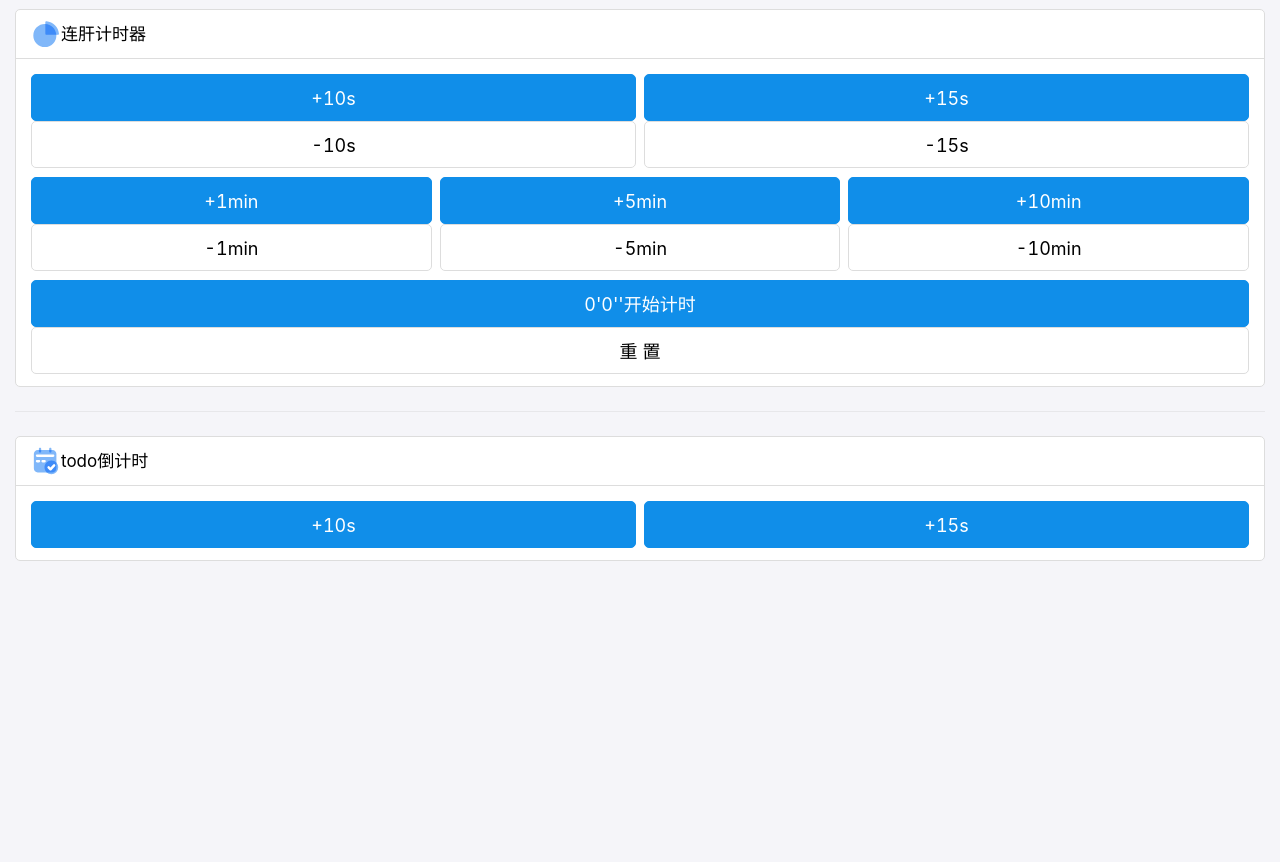
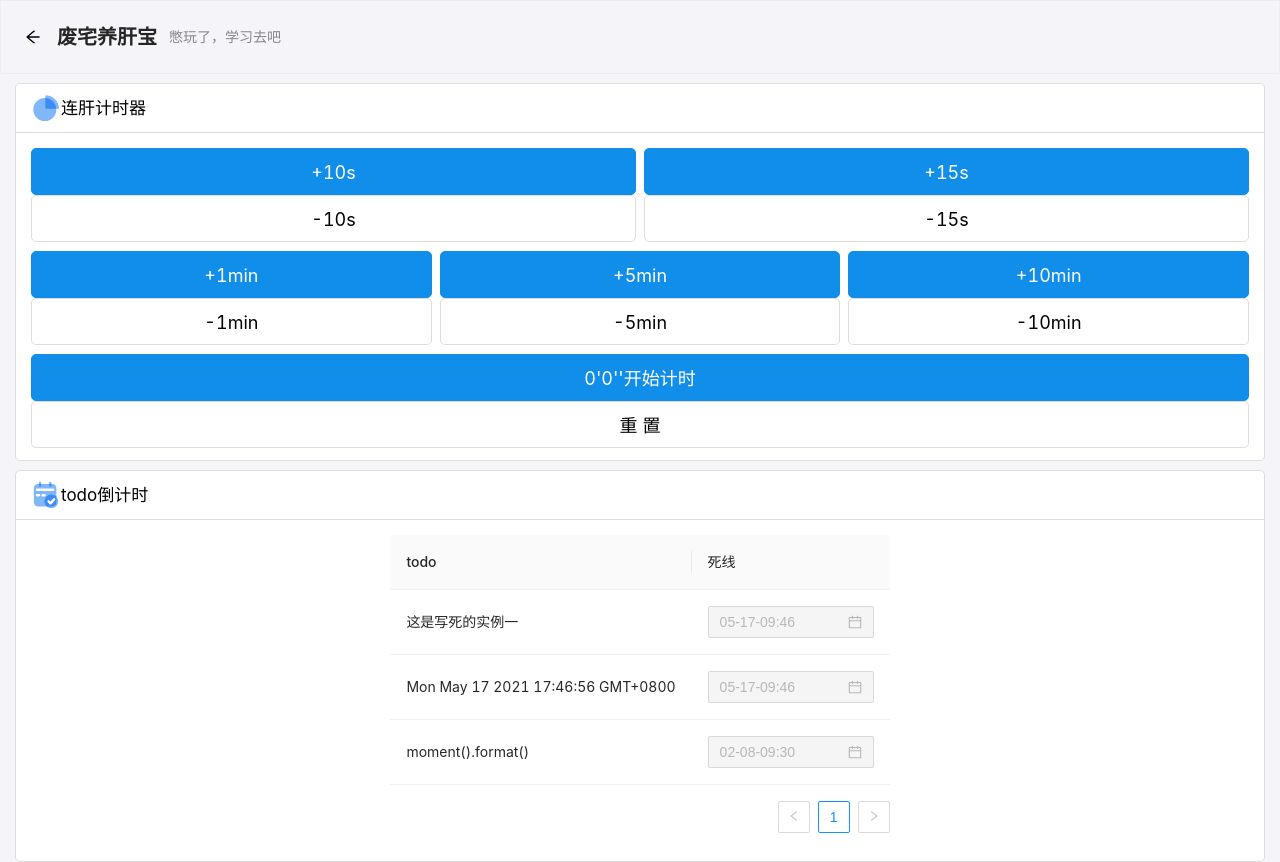
Before and after one commit to shumil573/arrangement.github.io, a React app: page / in a window 1280 px wide. Before the commit the page ends 800 px from the top, so only its background shows below. Built offline with nearby package versions, Linux system fonts and the light colour scheme.

Commit message:
添加页头，增加todoTable

```diff
--- a/package.json
+++ b/package.json
@@ -46,6 +46,7 @@
     "jest-resolve": "26.6.0",
     "jest-watch-typeahead": "0.6.1",
     "mini-css-extract-plugin": "0.11.3",
+    "moment": "^2.29.1",
     "optimize-css-assets-webpack-plugin": "5.0.4",
     "pnp-webpack-plugin": "1.6.4",
     "postcss-flexbugs-fixes": "4.2.1",
--- a/src/index.css
+++ b/src/index.css
@@ -11,3 +11,6 @@ code {
   font-family: source-code-pro, Menlo, Monaco, Consolas, 'Courier New',
     monospace;
 }
+.site-page-header {
+  border: 1px solid rgb(235, 237, 240);
+}
--- a/src/index.js
+++ b/src/index.js
@@ -4,8 +4,10 @@ import './index.css';
 import moment from 'moment';
 import reportWebVitals from './reportWebVitals';
 import 'antd-mobile/dist/antd-mobile.css';
-import { Card, Button,Flex, Icon, WhiteSpace, WingBlank} from 'antd-mobile'
-import { Divider } from 'antd';
+import { Card, Button, Flex, Icon, WhiteSpace, WingBlank } from 'antd-mobile'
+import { PageHeader, Table, DatePicker} from 'antd';
+
+const { RangePicker } = DatePicker;
 
 function PlusSec(props) {
   return (
@@ -74,6 +76,7 @@ class SecTimer extends React.Component {
   }
 }
 
+
 class MinTimer extends React.Component {
   renderMinutes(i) {
     if (i >= 0) {
@@ -100,18 +103,55 @@ class MinTimer extends React.Component {
   }
 }
 
+const columns = [
+  {
+    title: 'todo',
+    dataIndex: 'desc',
+    key: 'desc',
+  },
+  {
+    title: '死线',
+    dataIndex: 'ddl',
+    render: (name,{ddl}) => ([
+      <DatePicker
+          value={moment(ddl)}
+          format="MM-DD-HH:mm"
+          disabled
+      > </DatePicker>
+    ])
+  },
+];
+
 class TimeDOM extends React.Component {
   constructor(props) {
     super(props);
     this.state = {
-      date: new Date(),
       timeSum: 0,
       cur: 0,
       counting: false,
-      higher: 0,
-      lower: 0,
-      pg1:'/timer.png',
+      hours: 0,
+      mins: 0,
+      ss: 0,
+      old_hours: 0,
+      old_mins: 0,
+      old_ss: 0,
+      start: 0,
+      end: 0,
       cached: false,
+      dataSource:[
+        {
+          ddl:'2021-05-17T17:46:56+08:00',
+          desc:'这是写死的实例一',
+        },
+        {
+          ddl:'Mon May 17 2021 17:46:56 GMT+0800',
+          desc:'Mon May 17 2021 17:46:56 GMT+0800',
+        },
+        {
+          ddl:'2013-02-08 09:30:26',
+          desc:'moment().format()',
+        },
+      ]
     };
   }
 
@@ -122,18 +162,29 @@ class TimeDOM extends React.Component {
     );
   }
 
-  tick(){
-    if(this.state.counting===true){
-      let cur=this.state.cur;
-      if(cur>0){
-        cur-=1;
-        const higher = Math.floor(cur / 60);
-        const lower = cur % 60;
-        this.setState({ cur,higher, lower });
-      }else{
+  tick() {
+    if (this.state.counting === true) {
+      let cur = this.state.cur;
+      if (cur > 0) {
+        cur -= 1;
+        const mins = Math.floor(cur / 60);
+        const ss = cur % 60;
+        this.setState({ cur, mins, ss });
+      } else if (cur==0 && this.state.counting==true) {
+        const sum=this.state.timeSum;
+        const old_hours = Math.floor(sum / 3600);
+        const old_mins = Math.floor(sum / 60);
+        const old_ss = sum % 60;
+        if(window.Notification && Notification.permission !== "denied") {
+          Notification.requestPermission(function(status) {
+            //var n = new Notification('通知标题', { body: '这里是通知内容！' });
+            var n = new Notification('时间到！', { body: old_mins+'分'+ old_ss+'秒计时结束'});
+          });
+        }
         this.setState({
-          counting:false,
-          cached:true,
+          counting: false,
+          cached: true,
+          old_hours,old_mins,old_ss
         })
       }
     }
@@ -142,52 +193,78 @@ class TimeDOM extends React.Component {
   handleClick(i) {
     let sum = this.state.timeSum;
     sum = (sum + i >= 0) ? sum + i : 0;
-    const higher = Math.floor(sum / 60);
-    const lower = sum % 60;
-    this.setState({ timeSum: sum, higher, lower });
+    const hours = Math.floor(sum / 3600);
+    const mins = Math.floor(sum / 60);
+    const ss = sum % 60;
+    if(this.state.counting==false&&this.state.cached==false) {
+      this.setState({ timeSum: sum, hours, mins, ss });
       console.log(typeof (this.state.timeSum), this.state.timeSum);
-    console.log(this.state.higher, this.state.lower);
+      console.log(this.state.mins, this.state.ss);
+    }
   }
 
   start = () => {
     console.log("start!");
     console.log(this.state.timeSum);
     const sum = this.state.timeSum;
-    if (sum > 0) {
-      let start = new Date;
+    if (sum > 0 && this.state.counting == false) {
+      var start = moment().format();
+      var end = moment().add(sum, 'seconds')//找到的好函数！
+      console.log(moment().toString());
       console.log(start);
+      var dur = moment.duration(sum, 'seconds'),
+        hours = dur.get('hours'),
+        mins = dur.get('minutes'),
+        ss = dur.get('seconds');
       const count = true;
-      this.setState({ counting:count, cur:sum });
+      this.setState({ counting: count, cur: sum });
     }
   }
 
   resume = () => {
     const cached = false;
-    const sum=this.state.timeSum;
-    const higher = Math.floor(sum / 60);
-    const lower = sum % 60;
-    this.setState({ cached,higher,lower});
+    const sum = this.state.timeSum;
+    const hours=Math.floor(sum / 3600);
+    const mins = Math.floor(sum / 60);
+    const ss = sum % 60;
+    this.setState({ cached, hours,mins, ss });
   }
 
   reset = () => {
     if (this.state.counting === true) {//停止计时，时间下次可以利用
       const cached = true;
-      const cur=0;
-      const sum=this.state.timeSum;
-      const higher = Math.floor(sum / 60);
-      const lower = sum % 60;
-      this.setState({ cached, counting: false,cur,higher,lower });
+      const cur = 0;
+      const sum = this.state.timeSum;
+      const hours = Math.floor(sum / 3600);
+      const mins = Math.floor(sum / 60);
+      const ss = sum % 60;
+      this.setState({ cached, counting: false, cur, hours, mins, ss });
     } else if (this.state.counting === false) {
-      const timeSum = 0, cur = 0,higher=0,lower=0;
+      const timeSum = 0, cur = 0, hours=0,mins = 0, ss = 0;
       const cached = false;
-      this.setState({ timeSum, cur, cached,higher,lower });
+      this.setState({ timeSum, cur, cached, hours,mins, ss });
     }
+  }
+
+  stop = () => {
+    const cached = true;
+    const sum = this.state.timeSum;
+    const old_hours = Math.floor(sum / 3600);
+    const old_mins = Math.floor(sum / 60);
+    const old_ss = sum % 60;
+    this.setState({ cached, counting: false, old_hours, old_mins, old_ss });
   }
 
   render() {
     return (
       <div className="App">
-        <WingBlank>
+        <PageHeader
+          className="site-page-header"
+          onBack={() => null}
+          title="废宅养肝宝"
+          subTitle="憋玩了，学习去吧"
+        />
+        <WingBlank size="lg">
           <WhiteSpace />
           <Card>
             <Card.Header
@@ -271,8 +348,8 @@ class TimeDOM extends React.Component {
               {
                 this.state.counting === true && (
                   <div>
-                      <Button>倒计时{this.state.higher}'{this.state.lower}''</Button>
-                      <Button onClick={() => this.reset()}>停止计时</Button>
+                    <Button disabled>倒计时{this.state.mins}'{this.state.ss}''</Button>
+                    <Button onClick={() => this.stop()}>停止计时</Button>
                   </div>
                 )
               }
@@ -283,7 +360,7 @@ class TimeDOM extends React.Component {
                       onClick={() => this.start()}
                       type="primary"
                     >
-                        {this.state.higher}'{this.state.lower}''开始计时
+                      {this.state.mins}'{this.state.ss}''开始计时
                       </Button>
                     <Button
                       onClick={() => this.reset()}
@@ -297,7 +374,7 @@ class TimeDOM extends React.Component {
               {
                 this.state.counting === false && this.state.cached === true && (
                   <div>
-                      <Button onClick={() => this.resume()} type="primary">激活上次计时时长 {this.state.higher}'{this.state.lower}''</Button>
+                    <Button onClick={() => this.resume()} type="primary">激活上次计时时长 {this.state.old_mins}'{this.state.old_ss}''</Button>
                     <Button onClick={() => this.reset()}>重置</Button>
                   </div>
 
@@ -305,7 +382,9 @@ class TimeDOM extends React.Component {
               }
             </Card.Body>
           </Card>
-          <Divider />
+
+          <WhiteSpace />
+
           <Card>
             <Card.Header
               title={<span >todo倒计时</span>}
@@ -315,18 +394,7 @@ class TimeDOM extends React.Component {
             />
             <Card.Body>
               <Flex justify="center">
-                <Flex.Item>
-                  <SecTimer
-                    time={10}
-                    onClick={i => this.handleClick(i)}
-                  />
-                </Flex.Item>
-                <Flex.Item>
-                  <SecTimer
-                    time={15}
-                    onClick={i => this.handleClick(i)}
-                  />
-                </Flex.Item>
+                <Table dataSource={this.state.dataSource} columns={columns} />
               </Flex>
             </Card.Body>
           </Card>
```
Also changed, not shown: 27 other files (tests, documents, lock files or other folders). Lines whose indentation alone changed are shown as unchanged.
